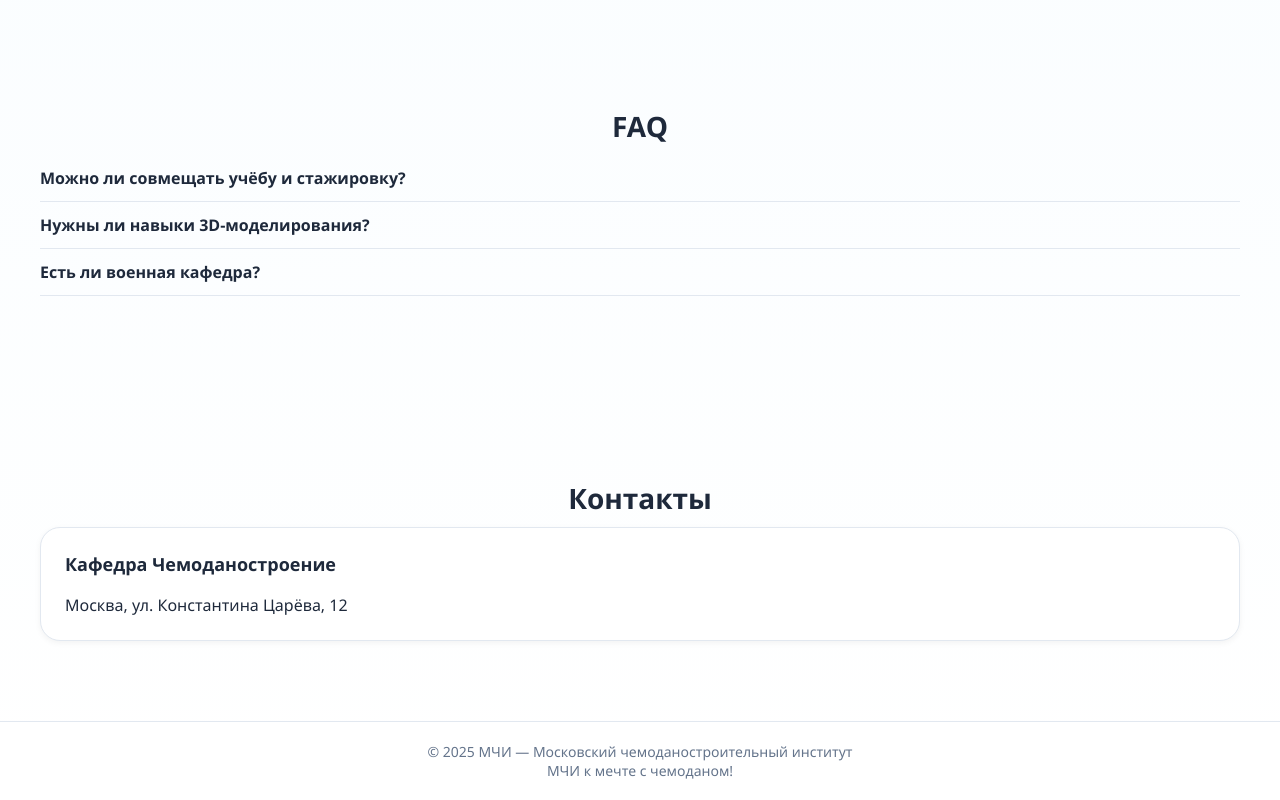
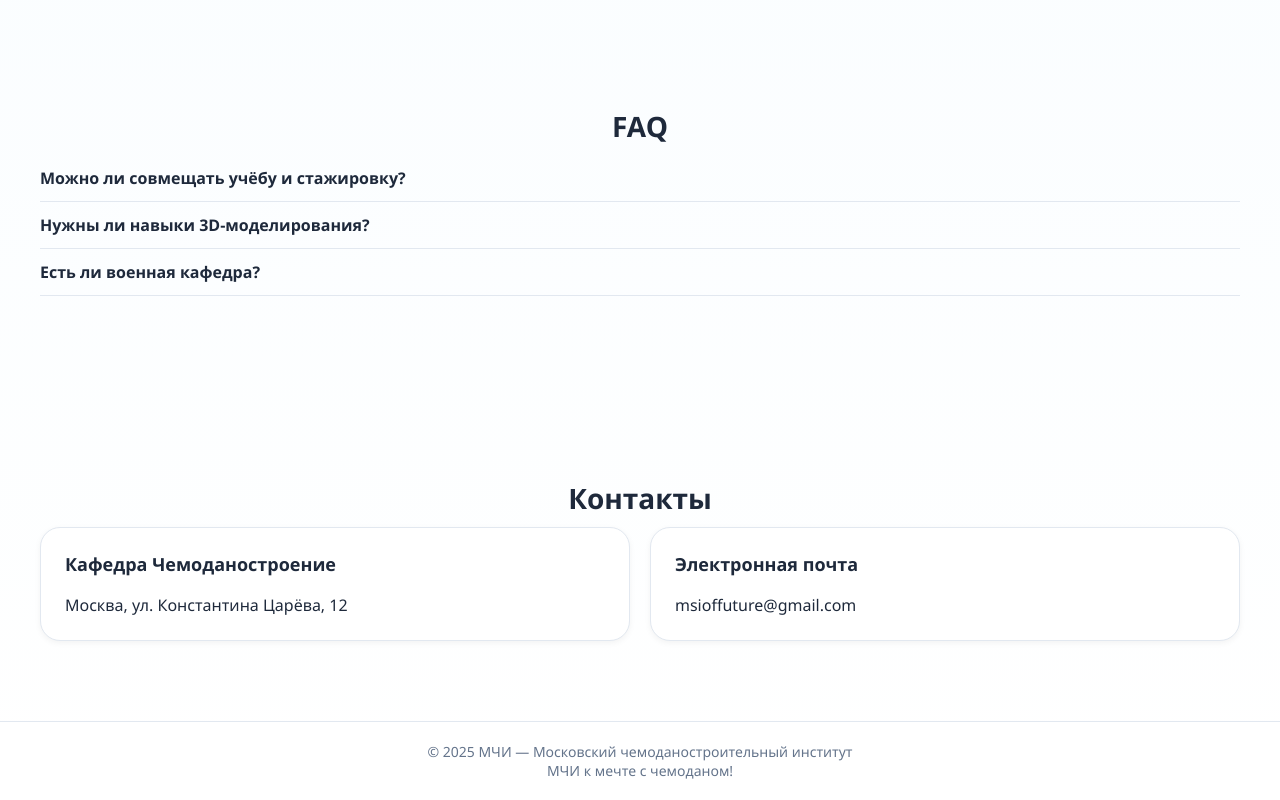
Before and after one commit to Anatoliyshak/MCI, a plain HTML site: page index.html in a window 1280 px wide. Shown: the part 1830-2630 px from the top of the page. Drawn offline with Linux system fonts and the light colour scheme.

Commit message:
Update index.html

```diff
--- a/index.html
+++ b/index.html
@@ -236,6 +236,7 @@
   <h2>Контакты</h2>
   <div class="cards">
     <div class="card"><h3>Кафедра Чемоданостроение</h3>Москва, ул. Константина Царёва, 12</div>
+	<div class="card"><h3>Электронная почта</h3>msioffuture@gmail.com</div>
   </div>
 </section>
 
```
